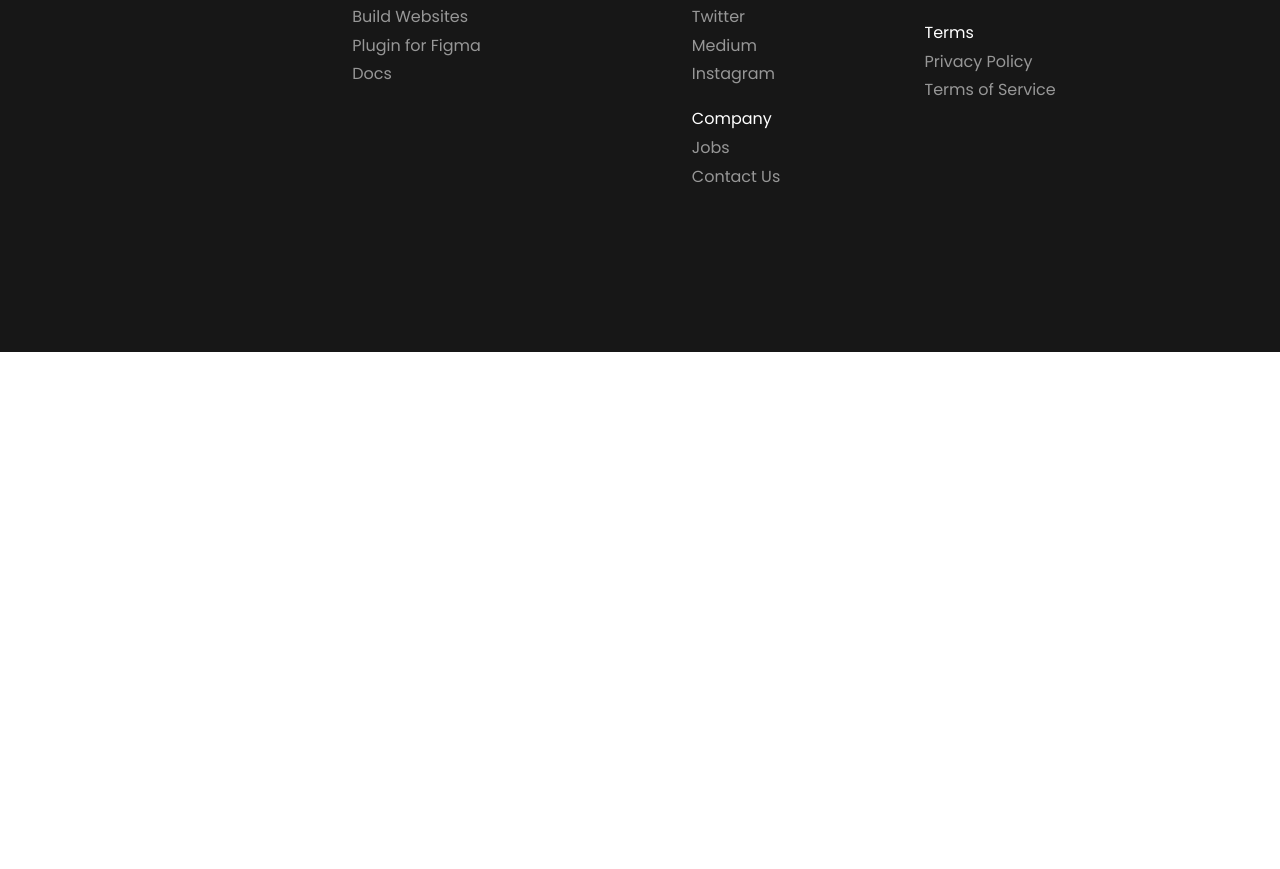
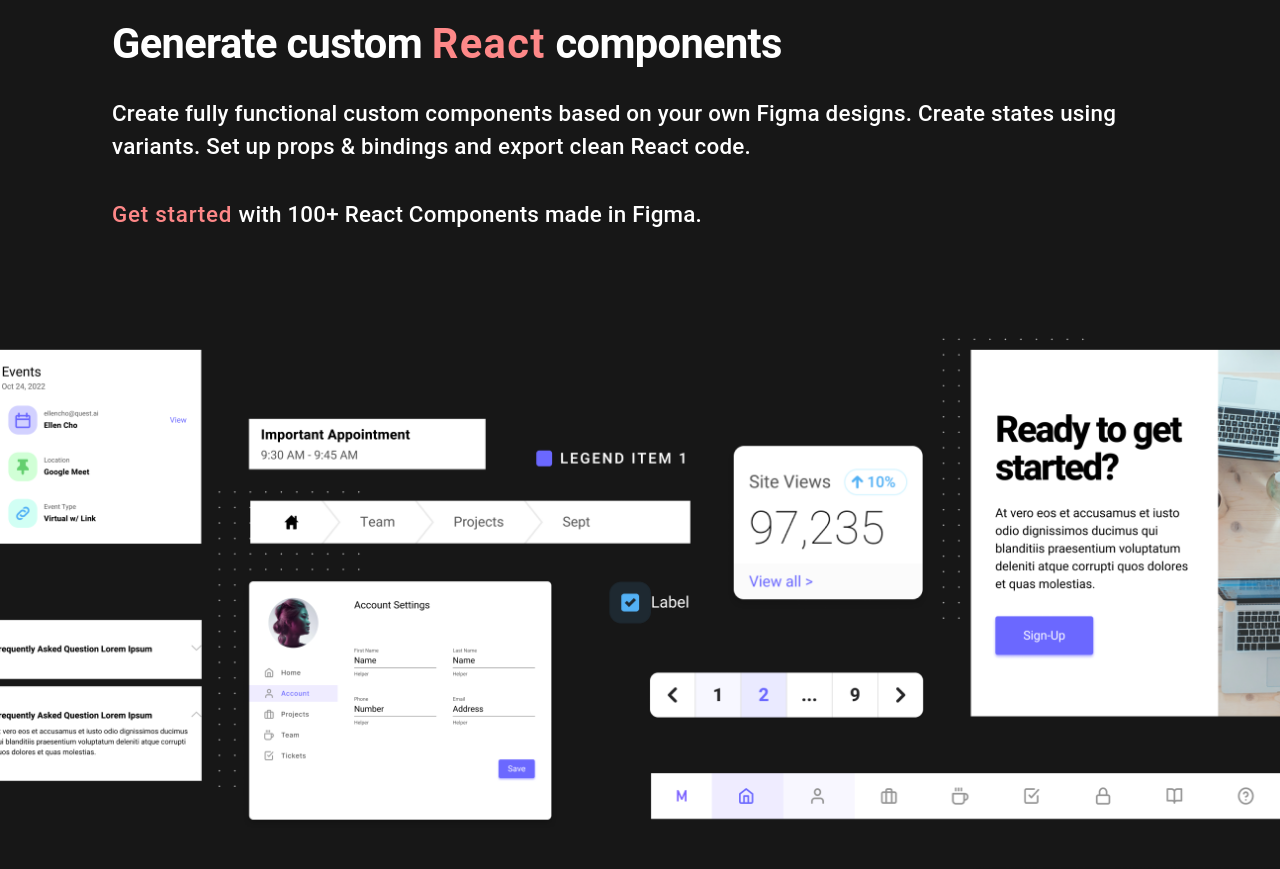
Before and after one commit to imaulanaazn/quest, a Next.js app: page /reactapp in a window 1280 px wide. Shown: the part 1887-2756 px from the top of the page. Before the commit the page ends 2239 px from the top, so only its background shows below. Built offline with nearby package versions, Linux system fonts and the light colour scheme.

Commit message:
finishing reade for use section

```diff
--- a/components/organism/BuildWithTools/index.tsx
+++ b/components/organism/BuildWithTools/index.tsx
@@ -9,7 +9,6 @@
     <Box className={`${classes.buildWithContainer} container`}>
       <Box className={classes.builWithContent}>
         <Box className="text">
-          <img className="bolt__icon" src="images/bolt.svg" alt="" />
           <Typography className="title" variant="h1">
             <Typography variant="caption">Build </Typography>
             with the tools you love
--- a/components/organism/BuildWithTools/style.js
+++ b/components/organism/BuildWithTools/style.js
@@ -9,13 +9,6 @@
   builWithContent: {
     position: 'relative',
     color: 'white',
-    '& img.bolt__icon': {
-      width: '2rem',
-      position: 'absolute',
-      top: '0',
-      left: '0',
-      transform: 'translate(-110%,10%)',
-    },
     '& h1.title': {
       fontWeight: '700',
       lineHeight: '1',
@@ -43,11 +36,12 @@
         fontSize: '1.4rem',
         fontWeight: '600',
         marginTop: '3rem',
+        padding: '5px 15px',
       },
     },
     '& .sideThumb': {
+      width: '100%',
       clipPath: 'polygon(0 18%, 100% 0, 100% 100%, 0% 100%)',
-
       borderTopRightRadius: '10px',
       '& img': {
         width: '100%',
@@ -73,6 +67,8 @@
         },
         '& button.signup__btn': {
           margin: '0',
+          height: '3rem',
+          fontSize: '1.2rem',
         },
       },
     },
--- /dev/null
+++ b/components/organism/CustomComponents/index.tsx
@@ -0,0 +1,32 @@
+import React from 'react';
+import { Box } from '@mui/material';
+import { makeStyles } from '@mui/styles';
+
+const useStyles = makeStyles(() => ({
+  customContainer: {
+    width: '100%',
+    height: '30rem',
+    backgroundImage: 'url("images/sec4 Image.png")',
+    backgroundSize: 'cover',
+    backgroundColor: '#171717',
+  },
+
+  '@media (min-width: 600px)': {
+    customContainer: {
+      height: '40rem',
+    },
+  },
+
+  '@media (min-width: 900px)': {
+    customContainer: {
+      height: '63rem',
+    },
+  },
+}));
+
+export default function CustomComponents() {
+  const classes = useStyles();
+  return (
+    <Box className={classes.customContainer} />
+  );
+}
--- /dev/null
+++ b/components/organism/EasyYetFlexible/index.tsx
@@ -0,0 +1,37 @@
+import { ClassNames } from '@emotion/react';
+import React from 'react';
+import { Box, Typography } from '@mui/material';
+import useStyles from './style';
+
+export default function EasyYetFlexible() {
+  const classes = useStyles();
+  return (
+    <Box className={`${classes.easyYetContainer} container`}>
+      <Box className={classes.easyYetContent}>
+        <Box className="text">
+          <Box className="subtitle">
+            <img src="images/bolt.svg" alt="bolt icon" />
+            <Typography variant="h2">EASY YET FLEXIBLE</Typography>
+          </Box>
+          <Typography className="title" variant="h1">
+            Generate custom
+            {' '}
+            <Typography variant="caption">React</Typography>
+            {' '}
+            components
+          </Typography>
+          <Typography className="description">
+            Create fully functional custom components
+            based on your own Figma designs.
+            Create states using variants.
+            Set up props & bindings and export clean React code.
+          </Typography>
+          <Typography className="getstarted">
+            <Typography variant="caption">Get started </Typography>
+            with 100+ React Components made in Figma.
+          </Typography>
+        </Box>
+      </Box>
+    </Box>
+  );
+}
--- /dev/null
+++ b/components/organism/EasyYetFlexible/style.js
@@ -0,0 +1,91 @@
+import { makeStyles } from '@mui/styles';
+
+export default makeStyles(() => ({
+  easyYetContainer: {
+    backgroundColor: '#171717',
+    color: 'white',
+    paddingTop: '6rem',
+    paddingBottom: '6rem',
+  },
+  easyYetContent: {
+    '& .text': {
+      '& .title': {
+        fontSize: '3.5rem',
+        fontWeight: '700',
+        lineHeight: '1',
+        marginTop: '2rem',
+        '& span': {
+          fontSize: '3.5rem',
+          fontWeight: '700',
+          lineHeight: '1',
+          color: '#FE8888',
+        },
+      },
+      '& .subtitle': {
+        display: 'flex',
+        alignItems: 'center',
+        '& img': {
+          width: '1.4rem',
+        },
+        '& h2': {
+          fontSize: '1rem',
+          marginLeft: '.9rem',
+        },
+      },
+      '& .description': {
+        fontSize: '1.5rem',
+        maxWidth: '400px',
+        fontWeight: '500',
+        margin: '2rem 0',
+      },
+      '& .getstarted': {
+        fontSize: '1.5rem',
+        maxWidth: '20rem',
+        fontWeight: '500',
+        '& span': {
+          fontSize: '1.5rem',
+          maxWidth: '460px',
+          fontWeight: '500',
+          color: '#FE8888',
+        },
+      },
+    },
+  },
+
+  '@media (min-width: 600px)': {
+    easyYetContent: {
+      '& .text': {
+        '& .title': {
+          fontSize: '2.6rem',
+          '& span': {
+            fontSize: '2.6rem',
+          },
+        },
+        '& .description': {
+          fontSize: '1.4rem',
+          maxWidth: '100%',
+        },
+        '& .getstarted': {
+          fontSize: '1.4rem',
+          maxWidth: '100%',
+          '& span': {
+            fontSize: '1.4rem',
+          },
+        },
+      },
+    },
+  },
+
+  '@media (min-width)': {
+    '& .text': {
+      '& .title': {
+        maxWidth: '29rem',
+      },
+      '& .description': {
+        fontSize: '1.4rem',
+        maxWidth: '45rem',
+      },
+    },
+  },
+
+}));
--- a/components/organism/ReactAppHero/style.js
+++ b/components/organism/ReactAppHero/style.js
@@ -44,6 +44,7 @@
         fontSize: '1.4rem',
         fontWeight: '600',
         marginTop: '3rem',
+        padding: '5px 15px',
       },
     },
   },
@@ -54,11 +55,12 @@
         marginTop: '2rem',
         '& p.moto': {
           width: '100%',
-          fontSize: '1.6rem',
+          fontSize: '1.4rem',
         },
         '& button.signup__btn': {
           marginTop: '2rem',
-          padding: '0',
+          height: '3rem',
+          fontSize: '1.2rem',
         },
       },
     },
@@ -70,12 +72,12 @@
         display: 'flex',
         '& p.moto': {
           width: 'initial',
-          fontSize: '1.5rem',
+          fontSize: '1.3rem',
           maxWidth: '38rem',
         },
         '& button.signup__btn': {
           margin: '0',
-          marginLeft: '3rem',
+          marginLeft: '2rem',
           minWidth: '180px',
         },
       },
--- /dev/null
+++ b/components/organism/ReadyForUse/index.tsx
@@ -0,0 +1,34 @@
+import React from 'react';
+import { Box, Typography } from '@mui/material';
+import useStyles from './style';
+
+export default function ReadyForUse() {
+  const classes = useStyles();
+  return (
+    <Box className={`${classes.readyForContainer} container`}>
+      <Box className={classes.readyForContent}>
+        <Box className="dashboard__preview">
+          <Box className="text">
+            <Box className="subtitle">
+              <img src="images/bolt.svg" alt="bolt icon" />
+              <Typography variant="h2">READY FOR USE</Typography>
+            </Box>
+            <Typography className="title" variant="h1">
+              Export
+              {' '}
+              <Typography variant="caption">clean</Typography>
+              {' '}
+              code
+            </Typography>
+            <Typography className="description">
+              Clean and efficient code — as if it was hand-coded by a developer.
+              Generated code is production-ready and can be immediately
+              deployed using your existing CI/CD pipeline.
+            </Typography>
+          </Box>
+          <Box className="thumb__container" />
+        </Box>
+      </Box>
+    </Box>
+  );
+}
--- /dev/null
+++ b/components/organism/ReadyForUse/style.js
@@ -0,0 +1,104 @@
+import { makeStyles } from '@mui/styles';
+
+export default makeStyles(() => ({
+  readyForContainer: {
+    backgroundColor: '#171717',
+    color: 'white',
+    paddingTop: '6rem',
+    paddingBottom: '6rem',
+  },
+  readyForContent: {
+    '& .dashboard__preview': {
+      borderBottom: '3px solid #2E2E2E',
+      '& .text': {
+        '& .title': {
+          fontSize: '3.5rem',
+          fontWeight: '700',
+          lineHeight: '1',
+          margin: '2rem 0 1.5rem',
+          '& span': {
+            fontSize: '3.5rem',
+            fontWeight: '700',
+            lineHeight: '1',
+            color: '#FE8888',
+          },
+        },
+        '& .subtitle': {
+          display: 'flex',
+          alignItems: 'center',
+          '& img': {
+            width: '1.4rem',
+
+          },
+          '& h2': {
+            fontSize: '1rem',
+            marginLeft: '.9rem',
+          },
+        },
+        '& .description': {
+          fontSize: '1.5rem',
+          maxWidth: '400px',
+          fontWeight: '500',
+        },
+      },
+      '& .thumb__container': {
+        width: '106%',
+        transform: 'translateX(-3%)',
+        height: '35.5rem',
+        backgroundImage: 'url("images/code img.png")',
+        backgroundSize: 'cover',
+        marginTop: '2.5rem',
+        backgroundPosition: 'center',
+      },
+    },
+  },
+
+  '@media (min-width:600px)': {
+    readyForContent: {
+      '& .dashboard__preview': {
+        '& .text': {
+          '& .description': {
+            maxWidth: '100%',
+            fontSize: '1.4rem',
+          },
+        },
+        '& .thumb__container': {
+          width: '100%',
+          height: '25rem',
+          transform: 'translateX(0%)',
+        },
+      },
+    },
+  },
+
+  '@media (min-width:900px)': {
+    readyForContent: {
+
+      '& .dashboard__preview': {
+        display: 'flex',
+        alignItems: 'center',
+        justifyContent: 'space-between',
+        gap: '3.5rem',
+        '& .text': {
+          width: '50%',
+          '& .title': {
+            fontSize: '2.5rem',
+            marginTop: '1.5rem',
+            '& span': {
+              fontSize: '2.5rem',
+            },
+          },
+          '& .subtitle': {
+            '& img': {
+              width: '1rem',
+            },
+          },
+        },
+        '& .thumb__container': {
+          width: '50%',
+          minHeight: '25rem',
+        },
+      },
+    },
+  },
+}));
--- a/pages/reactapp.tsx
+++ b/pages/reactapp.tsx
@@ -2,6 +2,9 @@
 import ReactAppHero from '../components/organism/ReactAppHero/ReactAppHero';
 import BuildWithTools from '../components/organism/BuildWithTools';
 import SeeQuest from '../components/organism/SeeQuest';
+import EasyYetFlexible from '../components/organism/EasyYetFlexible';
+import CustomComponents from '../components/organism/CustomComponents';
+import ReadyForUse from '../components/organism/ReadyForUse';
 
 export default function reactapp() {
   return (
@@ -9,6 +12,9 @@
       <ReactAppHero />
       <BuildWithTools />
       <SeeQuest />
+      <EasyYetFlexible />
+      <CustomComponents />
+      <ReadyForUse />
     </>
   );
 }
```
Also changed, not shown: components/organism/SeeQuest/index.tsx (+9 -1 lines), public/images/code img.png (added), public/images/sec4 Image.png (added).
